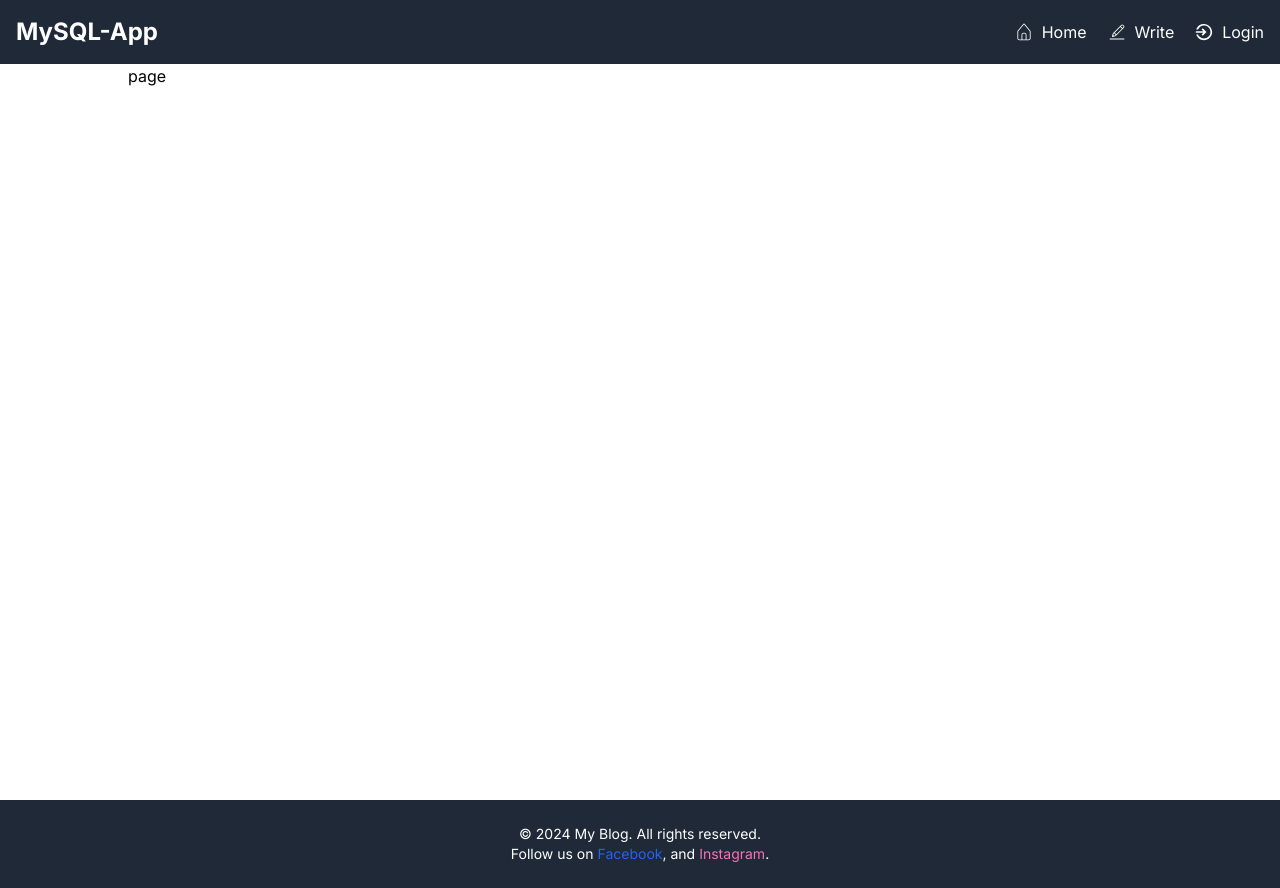
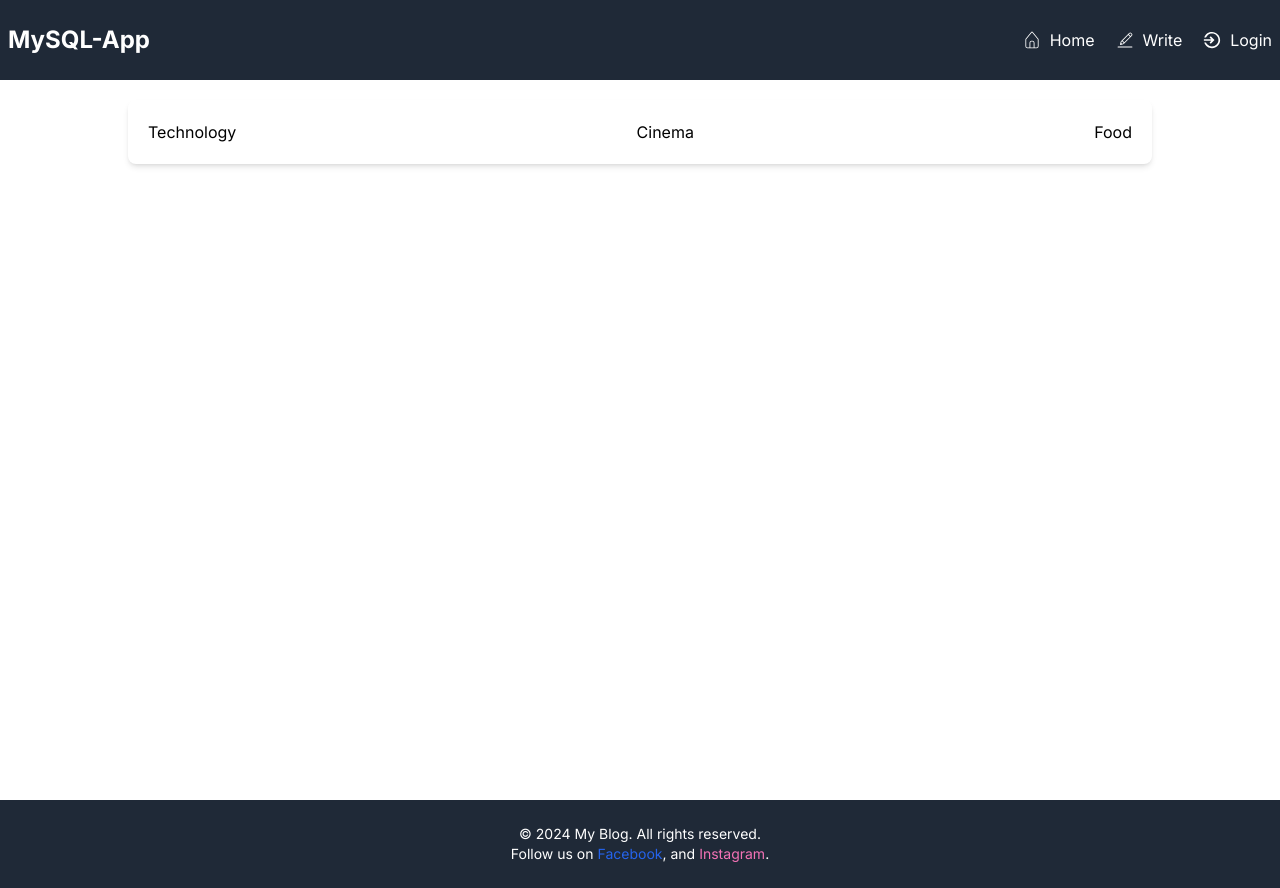
Before and after one commit to Nurlan-Bakenbaev/mysqlblog, a Next.js app: page / in a window 1280 px wide. Built offline with nearby package versions, Linux system fonts and the light colour scheme.

Commit message:
modified:   src/app/page.js 	new file:   src/components/Categories.jsx 	modified:   src/components/Navbar.jsx 	new file:   src/helpers/CategoriesLinks.js

```diff
--- a/src/app/page.js
+++ b/src/app/page.js
@@ -1,7 +1,14 @@
+import Categories from "@/components/Categories";
 import React from "react";
 
 const page = () => {
-  return <div>page</div>;
+  return (
+    <div>
+      <div className="flex justify-between gap-5">
+        <Categories />
+      </div>
+    </div>
+  );
 };
 
 export default page;
--- /dev/null
+++ b/src/components/Categories.jsx
@@ -0,0 +1,21 @@
+import { CategoriesLinks } from "@/helpers/CategoriesLinks";
+import Link from "next/link";
+import React from "react";
+const Categories = () => {
+  return (
+    <div
+      className=" w-full mt-5 text-center  p-5
+    rounded-lg shadow-md hover:shadow-xl duration-300">
+      <div>
+        <ul className=" flex justify-between flex-row gap-4 ">
+          {CategoriesLinks.map(({ text, url }) => (
+            <Link className="hover:text-blue-400 " key={text} href={url}>
+              {text}
+            </Link>
+          ))}
+        </ul>
+      </div>
+    </div>
+  );
+};
+export default Categories;
--- a/src/components/Navbar.jsx
+++ b/src/components/Navbar.jsx
@@ -3,10 +3,10 @@
 import { navLinks } from "@/helpers/Navlinks";
 const Navbar = () => {
   return (
-    <nav className="bg-gray-800 p-4 text-white">
-      <div className="container mx-auto flex justify-between items-center">
+    <nav className="bg-gray-800 text-white px-2">
+      <div className="container mx-auto flex justify-between items-center h-[80px]">
         <div className="text-white xs:text-base text-2xl font-bold">
-          MySQL-App
+          <Link href={"/"}> MySQL-App</Link>
         </div>
         <ul className="flex space-x-5">
           {navLinks.map(({ text, url, icon }) => (
--- /dev/null
+++ b/src/helpers/CategoriesLinks.js
@@ -0,0 +1,14 @@
+export const CategoriesLinks = [
+  {
+    text: "Technology",
+    url: "/?cat=technology",
+  },
+  {
+    text: "Cinema",
+    url: "/?cat=cinema",
+  },
+  {
+    text: "Food",
+    url: "/?cat=food",
+  },
+];
```
